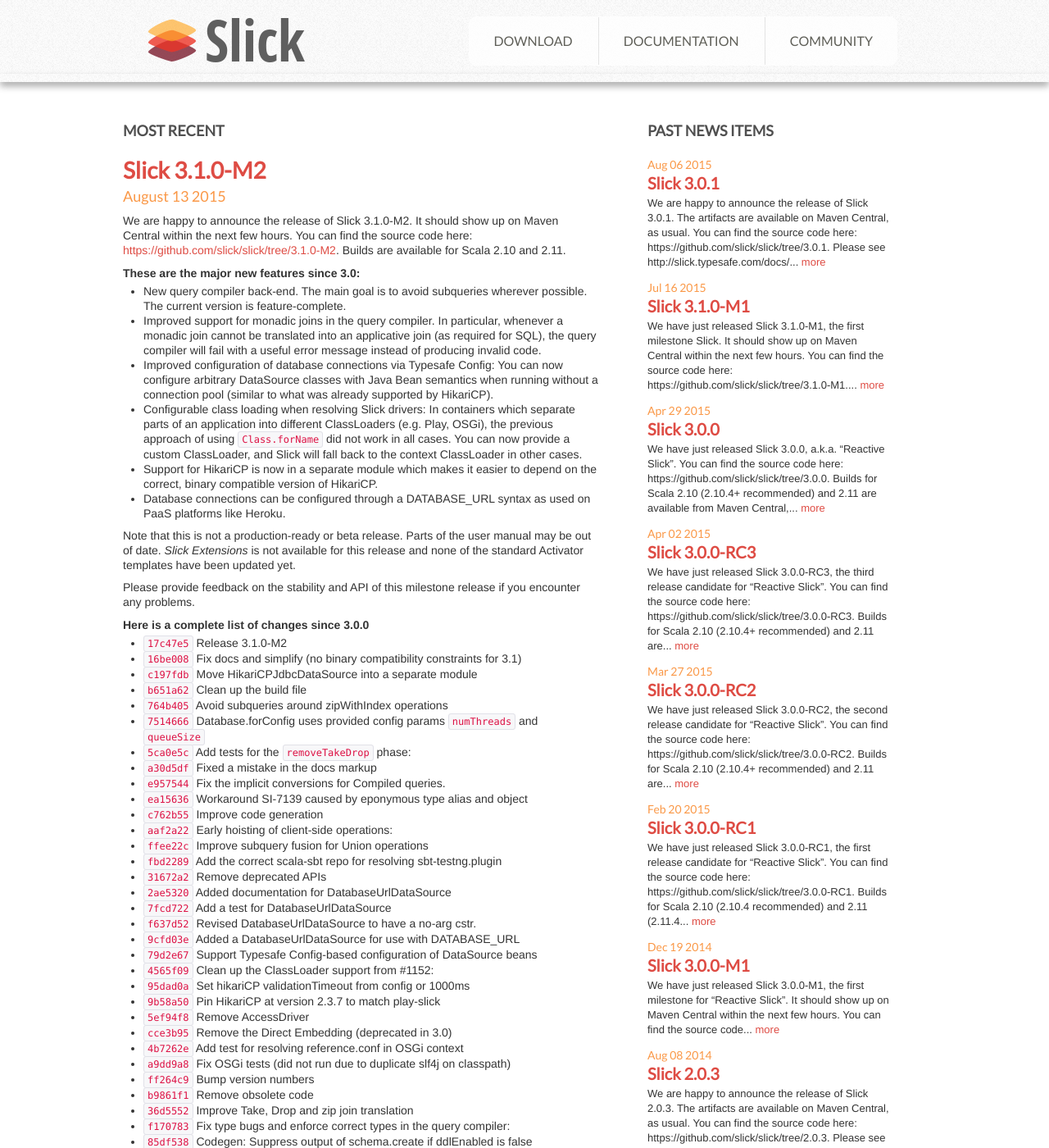
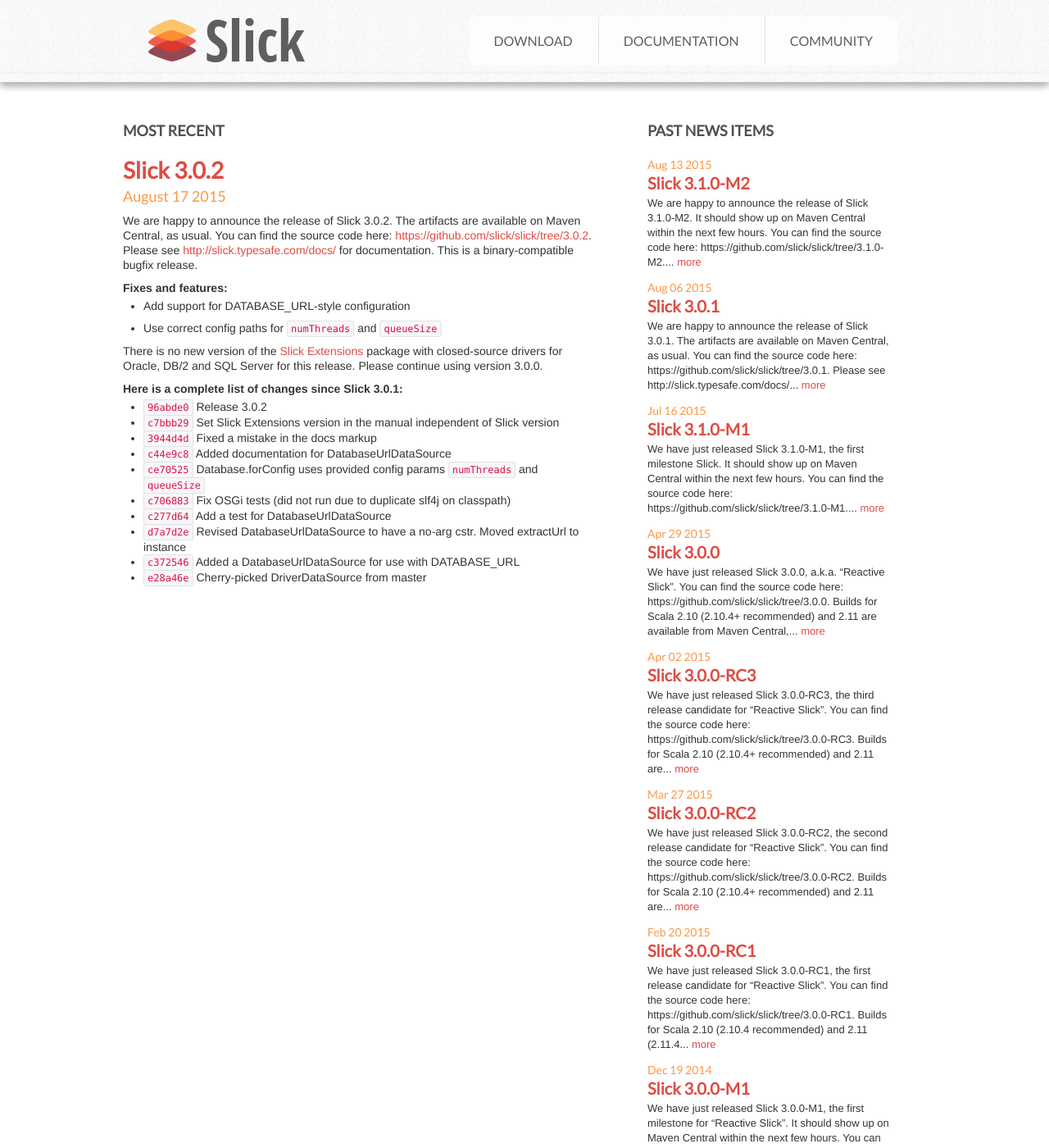
Before and after one commit to slick/slick.github.com, a Jekyll site: the page built from news/index.md, in a window 1280 px wide and 1400 px high. Shown: the whole window at 82% size. Built offline with Jekyll 4.4.1, drawn with Linux system fonts in a browser that asks for light colours; some of the changed text lies outside the part shown.

Commit message:
Slick 3.0.2

```diff
--- a/docs/index.md
+++ b/docs/index.md
@@ -7,7 +7,7 @@
 
 #### Latest Releases
 
-* [Slick 3.0.1 Documentation](/doc/3.0.1/)
+* [Slick 3.0.2 Documentation](/doc/3.0.2/)
 
 * [Slick 2.1.0 Documentation](/doc/2.1.0/)
 
@@ -20,6 +20,7 @@
 
 #### Older Releases
 
+* [Slick 3.0.1 Documentation](/doc/3.0.1/)
 * [Slick 3.0.0 Documentation](/doc/3.0.0/)
 
 * [Slick 2.0.2 Documentation](/doc/2.0.2/)
--- a/download/index.md
+++ b/download/index.md
@@ -3,7 +3,7 @@
 title: Download
 ---
 
-The current stable release is Slick 3.0.1 for Scala 2.10 (2.10.4 recommended) and Scala 2.11.
+The current stable release is Slick 3.0.2 for Scala 2.10 (2.10.4 recommended) and Scala 2.11.
 
 The easiest way to get started is with a working application in [Typesafe Activator](http://typesafe.com/activator). To
 learn the basics of Slick start with the [Hello Slick](http://typesafe.com/activator/template/hello-slick-3.0) template. To
@@ -15,14 +15,14 @@
 
 For sbt / Play Framework projects add the following to your `libraryDependencies`:
 
-    "com.typesafe.slick" %% "slick" % "3.0.0"
+    "com.typesafe.slick" %% "slick" % "3.0.2"
 
 For Maven projects add the following to your `<dependencies>`:
 
     <dependency>
         <groupId>com.typesafe.slick</groupId>
         <artifactId>slick_2.10</artifactId>
-        <version>3.0.1</version>
+        <version>3.0.2</version>
     </dependency>
 
 You can also download the JARs directly from
--- /dev/null
+++ b/news/_posts/2015-08-17-slick-3.0.2-released.md
@@ -0,0 +1,27 @@
+---
+layout: news
+title: Slick 3.0.2
+author: Stefan Zeiger
+---
+We are happy to announce the release of Slick 3.0.2. The artifacts are available on Maven Central, as usual. You can find the source code here: <https://github.com/slick/slick/tree/3.0.2>. Please see <http://slick.typesafe.com/docs/> for documentation. This is a binary-compatible bugfix release.
+
+##### Fixes and features:
+
+* Add support for DATABASE_URL-style configuration
+
+* Use correct config paths for `numThreads` and `queueSize`
+
+There is no new version of the [Slick Extensions](http://slick.typesafe.com/doc/3.0.1/extensions.html) package with closed-source drivers for Oracle, DB/2 and SQL Server for this release. Please continue using version 3.0.0.
+
+##### Here is a complete list of changes since Slick 3.0.1:
+
+* [``96abde0``](https://github.com/slick/slick/commit/96abde02ba325b5c66be0151b5b71cc272043e0e) Release 3.0.2
+* [``c7bbb29``](https://github.com/slick/slick/commit/c7bbb29012f8b63620989f4cfe265cf1dd4c29f1) Set Slick Extensions version in the manual independent of Slick version
+* [``3944d4d``](https://github.com/slick/slick/commit/3944d4dbca9bc673f5ddea488de376152d23b3c4) Fixed a mistake in the docs markup
+* [``c44e9c8``](https://github.com/slick/slick/commit/c44e9c82e555d71967e965642df12b9f41252d86) Added documentation for DatabaseUrlDataSource
+* [``ce70525``](https://github.com/slick/slick/commit/ce705256b4c2b6978a797490fcca32fa42d9341a) Database.forConfig uses provided config params `numThreads` and `queueSize`
+* [``c706883``](https://github.com/slick/slick/commit/c7068835e27a71ce9933866f5450ee6f33fb7dd6) Fix OSGi tests (did not run due to duplicate slf4j on classpath)
+* [``c277d64``](https://github.com/slick/slick/commit/c277d64ceb4ec012d74c54dd024e5b012a7ea6f8) Add a test for DatabaseUrlDataSource
+* [``d7a7d2e``](https://github.com/slick/slick/commit/d7a7d2e48c28e9d8bb61d167b05addfaaa22438f) Revised DatabaseUrlDataSource to have a no-arg cstr. Moved extractUrl to instance
+* [``c372546``](https://github.com/slick/slick/commit/c3725461873bf937ad2d239a2d36bbf7cc3ec884) Added a DatabaseUrlDataSource for use with DATABASE_URL
+* [``e28a46e``](https://github.com/slick/slick/commit/e28a46e5f30934dc39c93508e2687d181dde925f) Cherry-picked DriverDataSource from master
```
